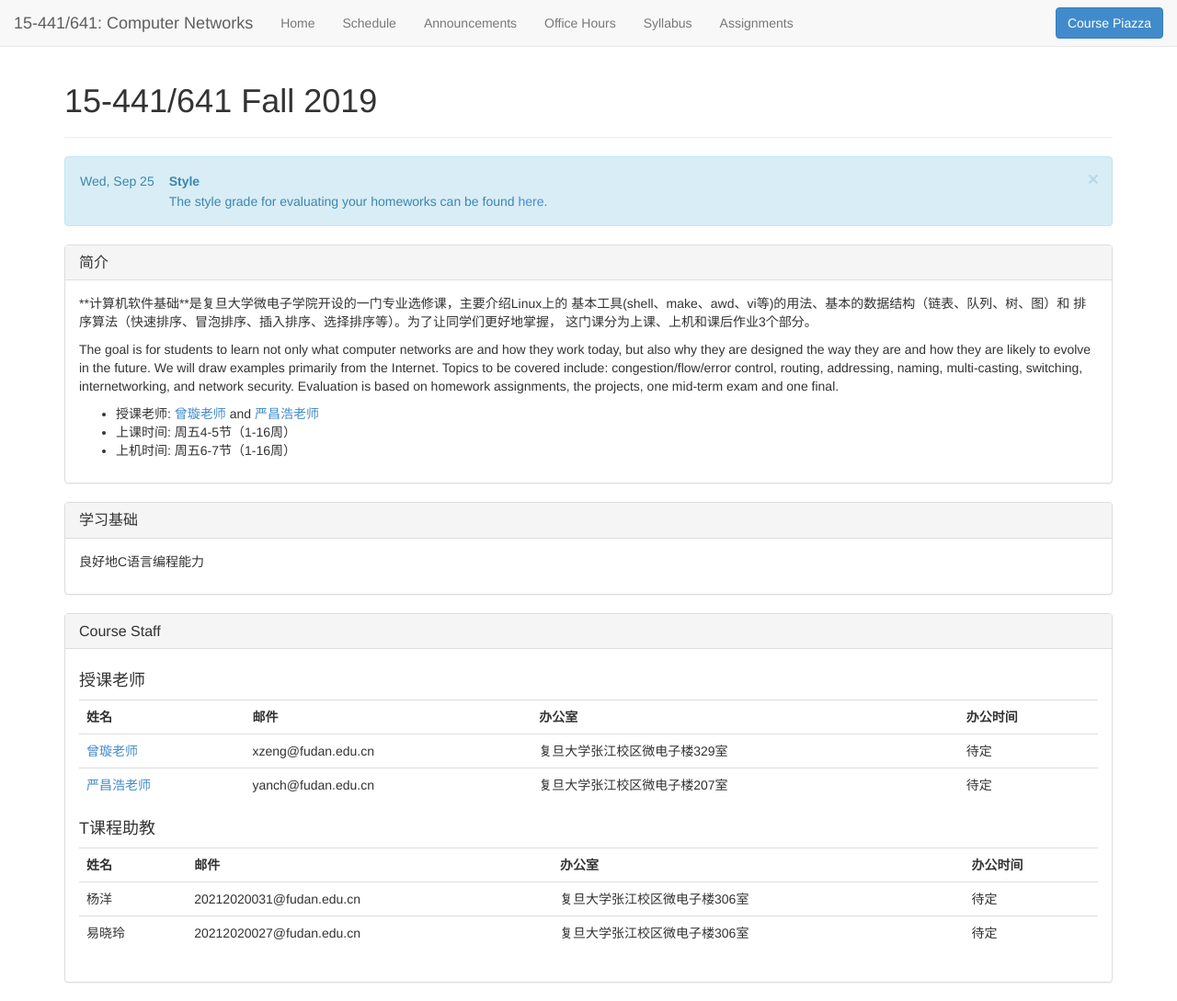
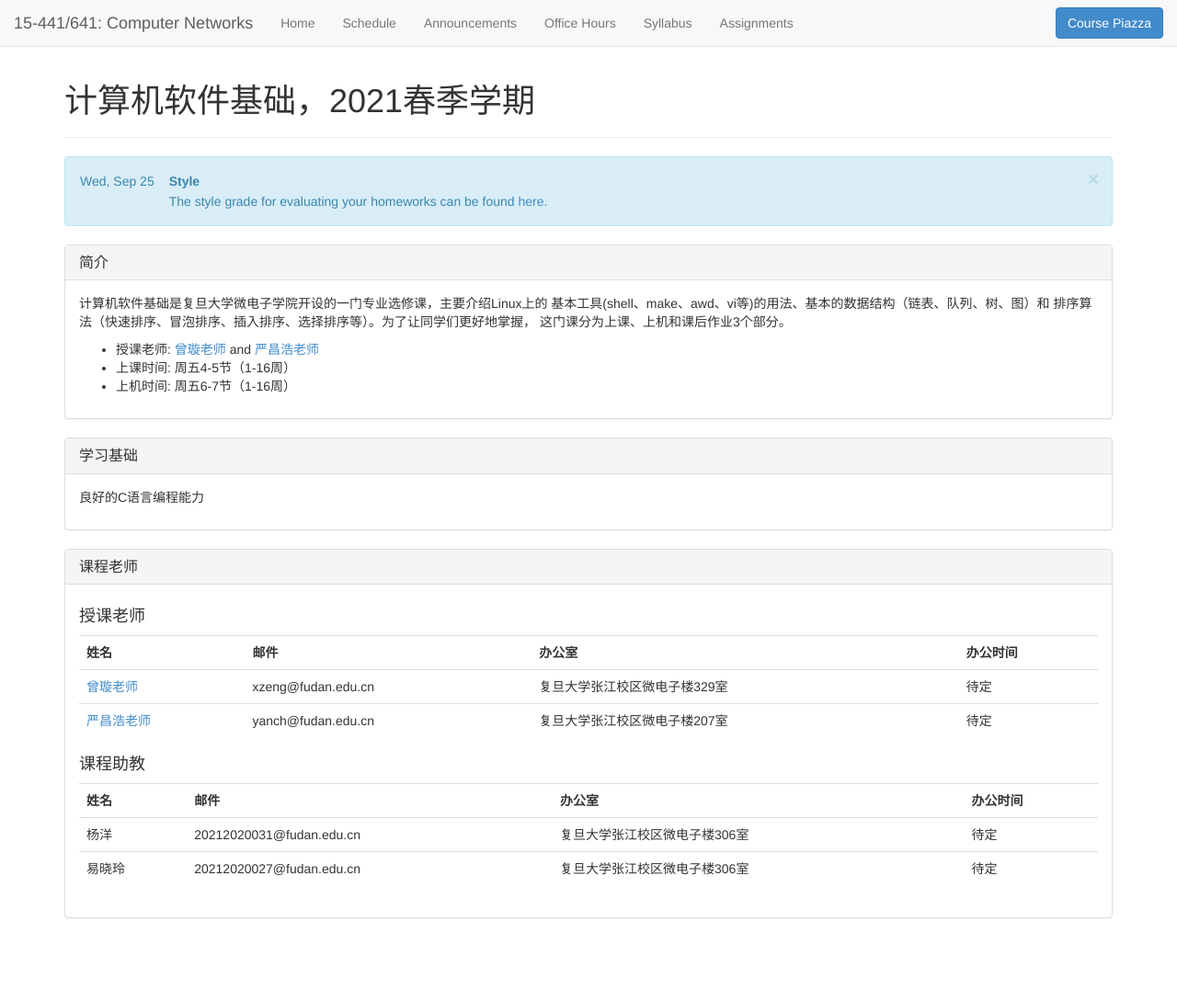
Before and after one commit to Fundamental-of-Computer-Software/Fundamental-of-Computer-Software.github.io, a Jekyll site: the page built from index.html, in a window 1280 px wide and 1089 px high. Shown: the whole window at 92% size. Built offline with Jekyll 4.4.1, drawn with Linux system fonts in a browser that asks for light colours.

Commit message:
update main page

```diff
--- a/index.html
+++ b/index.html
@@ -1,6 +1,6 @@
 ---
 layout: coursepage
-title: 15-441/641 Fall 2019
+title: 计算机软件基础，2021春季学期
 ---
 
 <!-- ANNOUNCEMENTS: TEMPLATED --!>
@@ -23,21 +23,10 @@ title: 15-441/641 Fall 2019
   </div>
   <div class="panel-body">
 	<p>
-	**计算机软件基础**是复旦大学微电子学院开设的一门专业选修课，主要介绍Linux上的
+	计算机软件基础是复旦大学微电子学院开设的一门专业选修课，主要介绍Linux上的
 	基本工具(shell、make、awd、vi等)的用法、基本的数据结构（链表、队列、树、图）和
 	排序算法（快速排序、冒泡排序、插入排序、选择排序等）。为了让同学们更好地掌握，
 	这门课分为上课、上机和课后作业3个部分。
-	</p>
-
-	<p>
-	The goal is for students to learn not only what computer networks are
-	and how they work today, but also why they are designed the way they
-	are and how they are likely to evolve in the future. We will draw
-	examples primarily from the Internet. Topics to be covered include:
-	congestion/flow/error control, routing, addressing, naming,
-	multi-casting, switching, internetworking, and network
-	security. Evaluation is based on homework assignments, the projects,
-	one mid-term exam and one final.
 	</p>
 
 	<ul>
@@ -52,12 +41,12 @@ title: 15-441/641 Fall 2019
 <div class="panel panel-default"> <div class="panel-heading"> <h3
   class="panel-title">学习基础</h3> </div> <div
   class="panel-body">
-<p> 良好地C语言编程能力  </p>
+<p> 良好的C语言编程能力  </p>
 </div> </div>
 
 <div class="panel panel-default">
   <div class="panel-heading">
-    <h3 class="panel-title">Course Staff</h3>
+    <h3 class="panel-title">课程老师</h3>
   </div>
   <div class="panel-body">
 
@@ -78,7 +67,7 @@ title: 15-441/641 Fall 2019
 	</tr>
 	</table>
 
-	<h4>T课程助教</h4>
+	<h4>课程助教</h4>
 	<table class="table">
     <tr><th>姓名</th><th>邮件</th><th>办公室</th><th>办公时间</th></tr>
     <tr>
```
